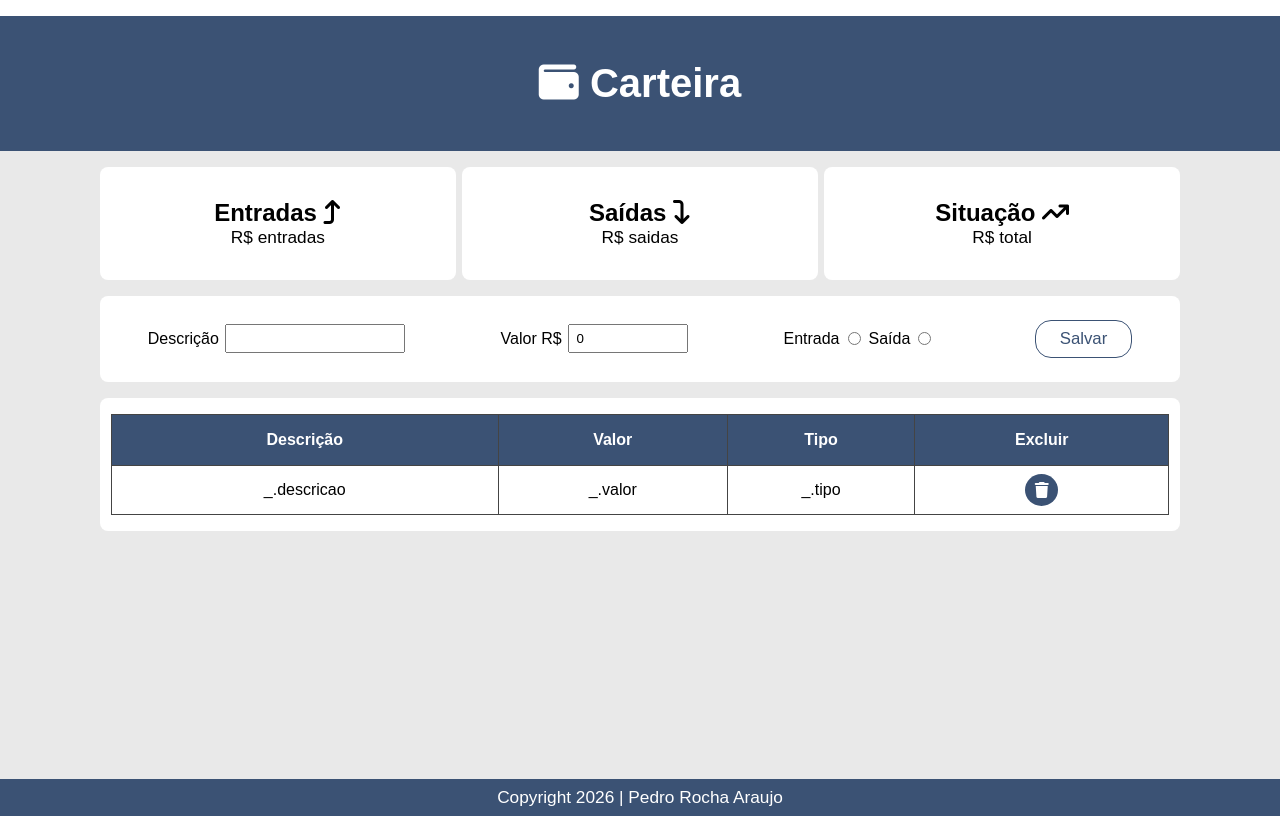
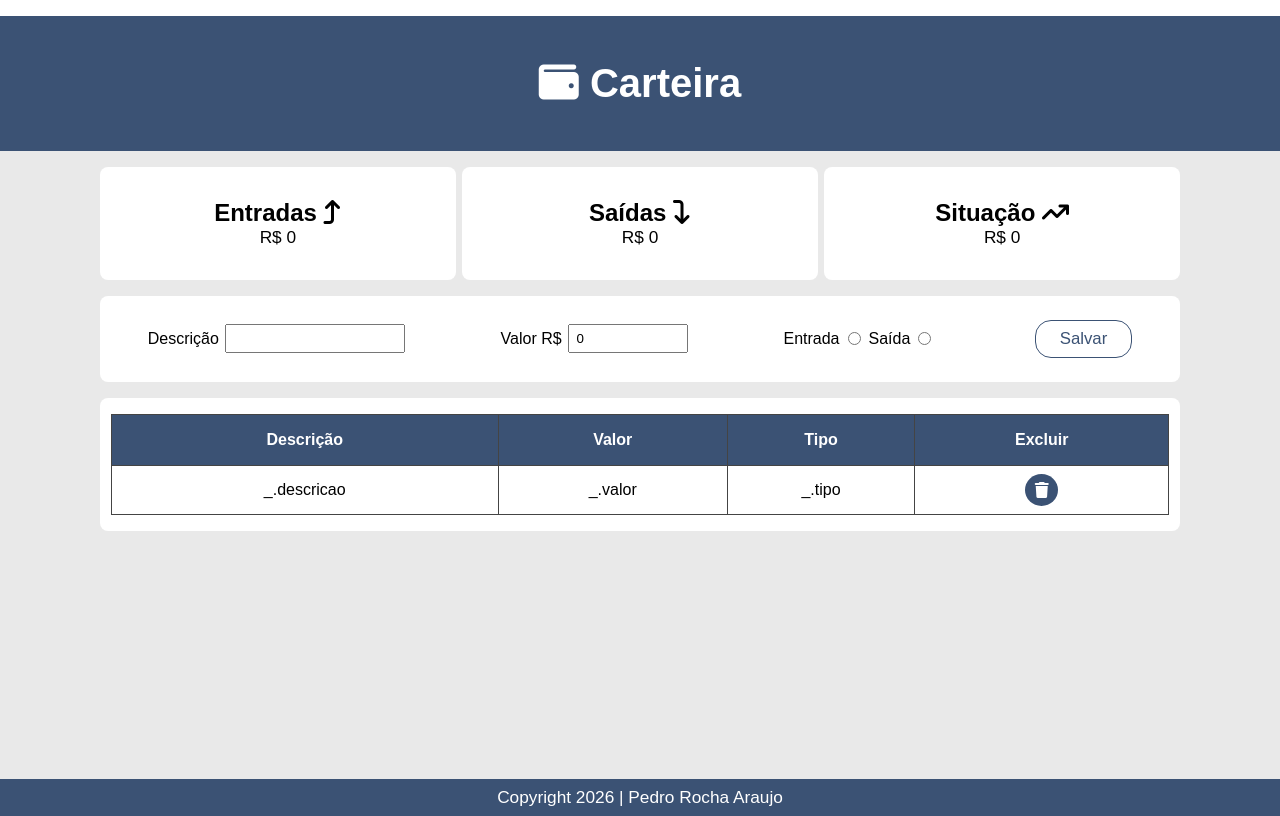
Before and after one commit to Pedro-Rocha-Araujo/projeto-financas, a React (Create React App) app: page / in a window 1280 px wide. Built offline with nearby package versions, Linux system fonts and the light colour scheme; no server answers; the database is empty; sample sign-in values are in the browser's storage.

Commit message:
Esquematizei o preview e agora está recebendo as entradas e saidas da página home e mostrando a situação em tela

```diff
--- a/src/components/App.js
+++ b/src/components/App.js
@@ -1,7 +1,8 @@
 import { BrowserRouter } from "react-router-dom";
-import { ToastContainer } from "react-toastify"
 import AppRouter from "./routes";
+import { ToastContainer } from "react-toastify";
 import "./global.css"
+
 
 function App() {
   return (
--- a/src/components/page/preview/Preview.js
+++ /dev/null
@@ -1,22 +0,0 @@
-import "./preview.css"
-
-function Preview() {
-    return (
-      <section className='preview'>
-        <div className='item-preview'>
-          <h2>Entradas <i class="fa-solid fa-arrow-turn-up"></i></h2>
-          <p>R$ entradas</p>
-        </div>
-        <div className='item-preview'>
-          <h2>Saídas <i class="fa-solid fa-arrow-turn-down"></i> </h2>
-          <p>R$ saidas</p>
-        </div>
-        <div className='item-preview'>
-          <h2>Situação <i class="fa-solid fa-arrow-trend-up"></i></h2>
-          <p>R$ total</p>
-        </div>
-      </section>
-    )
-}
-
-export default Preview
--- /dev/null
+++ b/src/components/page/preview/Preview.jsx
@@ -0,0 +1,33 @@
+import "./preview.css"
+import { useState, useEffect } from "react"
+
+function Preview({ entradas, saidas }) {
+  const totalEntradas = entradas.reduce((total, atual)=>{
+    return total + atual.valor
+  }, 0)
+
+  const totalSaidas = saidas.reduce((total, atual)=>{
+    return total + atual.valor
+  }, 0)
+
+  const situacao = totalEntradas - totalSaidas
+
+  return (
+    <section className='preview'>
+      <div className='item-preview'>
+        <h2>Entradas <i class="fa-solid fa-arrow-turn-up"></i></h2>
+        <p>R$ {totalEntradas}</p>
+      </div>
+      <div className='item-preview'>
+        <h2>Saídas <i class="fa-solid fa-arrow-turn-down"></i> </h2>
+        <p>R$ {totalSaidas}</p>
+      </div>
+      <div className='item-preview'>
+        <h2>Situação <i class="fa-solid fa-arrow-trend-up"></i></h2>
+        <p>R$ {situacao}</p>
+      </div>
+    </section>
+  )
+}
+
+export default Preview
```
